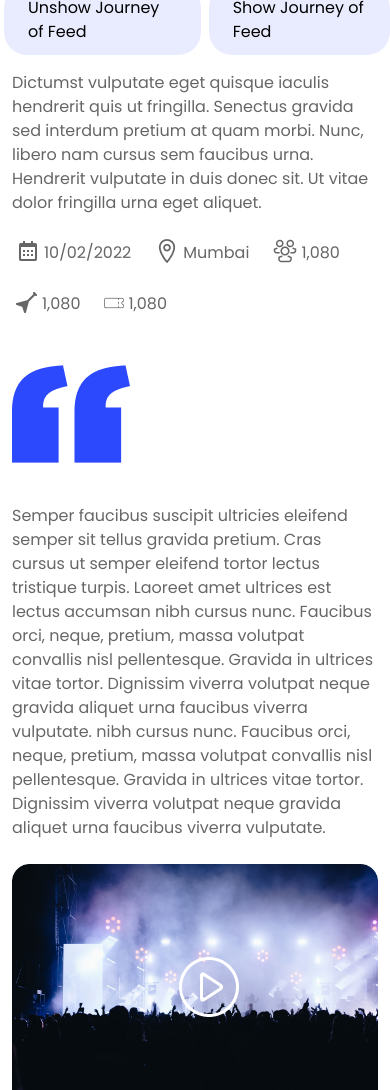
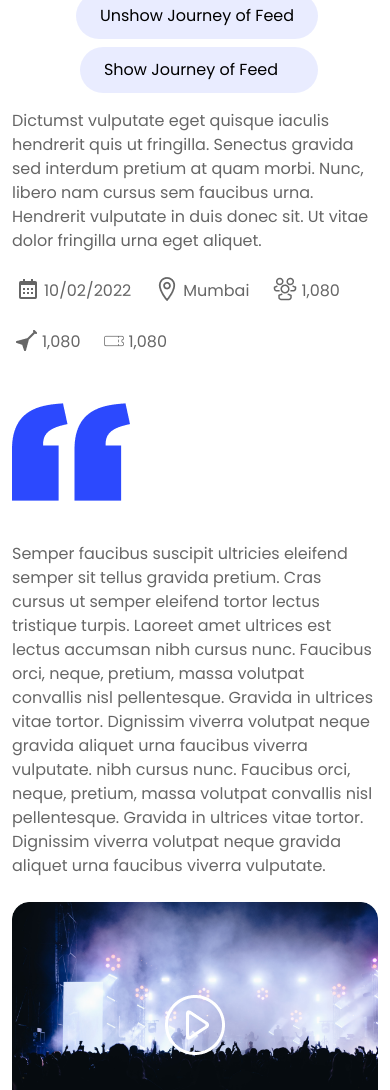
Before and after one commit to Sunder1113/festivals-, a plain HTML site: page index.html in a window 390 px wide. Shown: the part 604-1694 px from the top of the page. Drawn offline with Linux system fonts and the light colour scheme.

Commit message:
change header button breakpoint

```diff
--- a/assets/css/style.css
+++ b/assets/css/style.css
@@ -166,10 +166,9 @@
 
 .pos-abs {
     position: absolute;
-    left: 45%;
+    left: 50%;
     top: 50%;
-    transform: translateX(-50%);
-    transform: translateY(-50%);
+    transform: translate(-50%, -50%);
     transition: all .2s linear;
     cursor: pointer;
 }
@@ -394,13 +393,13 @@
     width: 100%;
     height: 100%;
     object-fit: cover;
-    transition: all .1s linear;
+    transition: all 0.2s linear;
 }
 
 .grid_container img:hover {
     border-radius: 30px;
     scale: 1.02;
-    transform: translateY(-5px);
+
 }
 
 .scale:hover {
@@ -706,6 +705,10 @@ input[type="checkbox"] {
     .ms-0 {
         margin-left: 0;
     }
+
+    .flex-row {
+        flex-direction: row;
+    }
 }
 
 @media (min-width:320px) {
@@ -721,4 +724,8 @@ input[type="checkbox"] {
         margin-left: 12px;
     }
 
+    .sm-flex-direction {
+        flex-direction: column;
+
+    }
 }
--- a/index.html
+++ b/index.html
@@ -49,13 +49,13 @@
                     <div class="mb-12">
                         <p class="fw_normal fs_md lh_150 poppins opacity_6">Home > Username</p>
                     </div>
-                    <div class="row space-between align-item-center">
+                    <div class="row space-between align-item-center s-flex-direction flex-row">
                         <h2 class="poppins fw_semibold fs_2xl s-ml">Jhone Doe</h2>
-                        <div class="d-flex-start mt-ex">
-                            <a class="poppins fw_normal fs_md lh_24 text_black header-btn-2 s-ml " href="#">Unshow
+                        <div class="d-flex-start mt-ex s-flex-direction flex-row">
+                            <a class="poppins fw_normal fs_md lh_24 text_black header-btn-2 s-ml mt-2 " href="#">Unshow
                                 Journey
                                 of Feed</a>
-                            <a class=" poppins fw_normal fs_md lh_24 text_black header-btn-2 ml-2" href=" #">Show
+                            <a class=" poppins fw_normal fs_md lh_24 text_black header-btn-2 ml-2 mt-2" href=" #">Show
                                 Journey
                                 of Feed</a>
                         </div>
```
